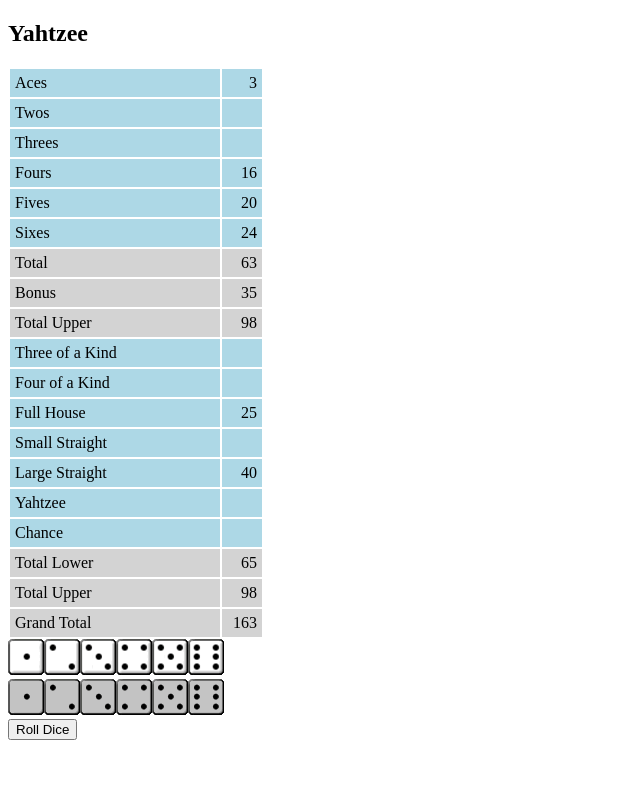
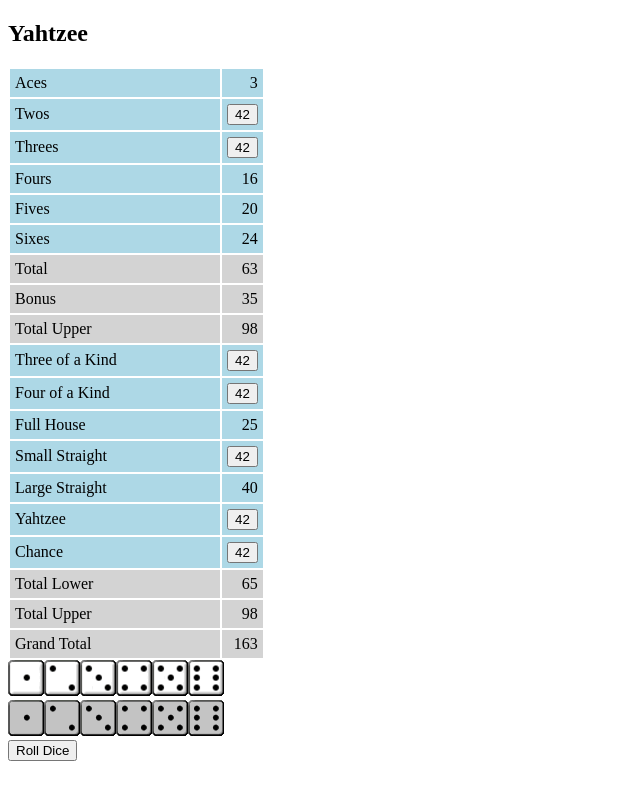
Before and after one commit to FelixHx/angularyahtzee, an Angular app: page / in a window 1280 px wide. Shown: the whole page, without its empty margins (0-640 px from the left). Built offline with nearby package versions, Linux system fonts and the light colour scheme.

Commit message:
button dazu in Feld

```diff
--- a/src/app/app.component.ts
+++ b/src/app/app.component.ts
@@ -12,5 +12,5 @@
   styleUrl: './app.component.scss'
 })
 export class AppComponent {
-  title = 'hello-world';
+  title = 'Kniffel';
 }
--- a/src/app/kniffel/kniffel.component.html
+++ b/src/app/kniffel/kniffel.component.html
@@ -4,7 +4,10 @@
       <td *ngIf="field.sum" class="field-title-cell">{{field.title}}</td>
       <td *ngIf="!field.sum" class="sum-title-cell">{{field.title}}</td>
       <td *ngIf="field.sum" class="field-point-cell">{{field.points}}</td>
-      <td *ngIf="!field.sum" class="sum-point-cell"><div *ngIf="field.points != null" >{{field.points}}</div></td>
+      <td *ngIf="!field.sum" class="sum-point-cell">
+        <div *ngIf="field.points != null" >{{field.points}}</div>
+        <div *ngIf="field.points == null" ><button (click)="field.points=42;">42</button></div>
+      </td>
     </tr>
   </tbody>
 </table>
--- a/src/app/kniffel/kniffel.component.ts
+++ b/src/app/kniffel/kniffel.component.ts
@@ -20,5 +20,6 @@
 
   rollDice():void {
     console.log("Roll Dice Fallera");
+    this.kniffelApiService.setPoints("FH");
   };
 };
```
